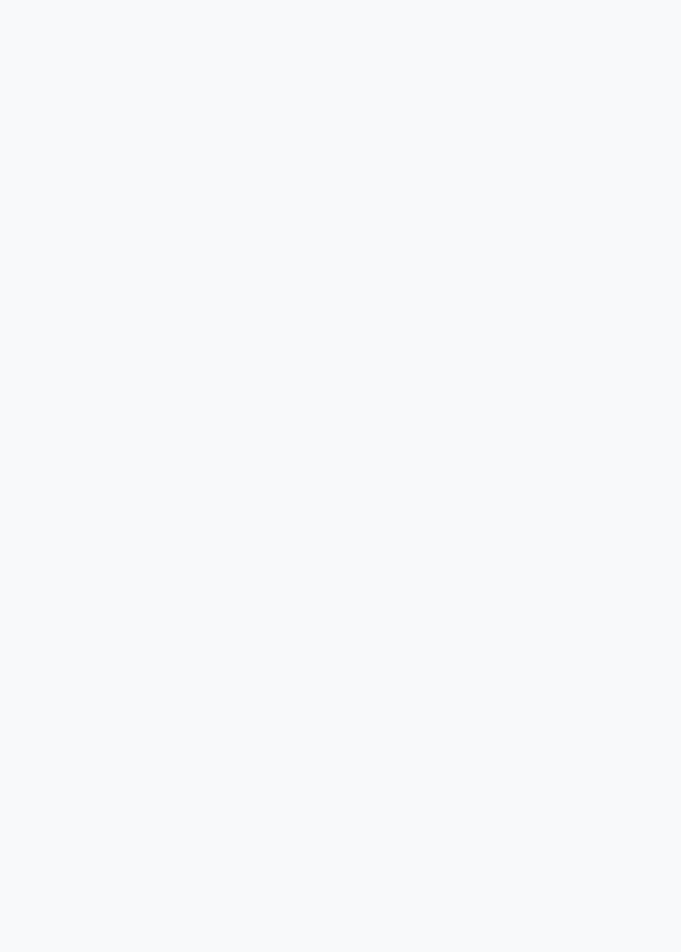
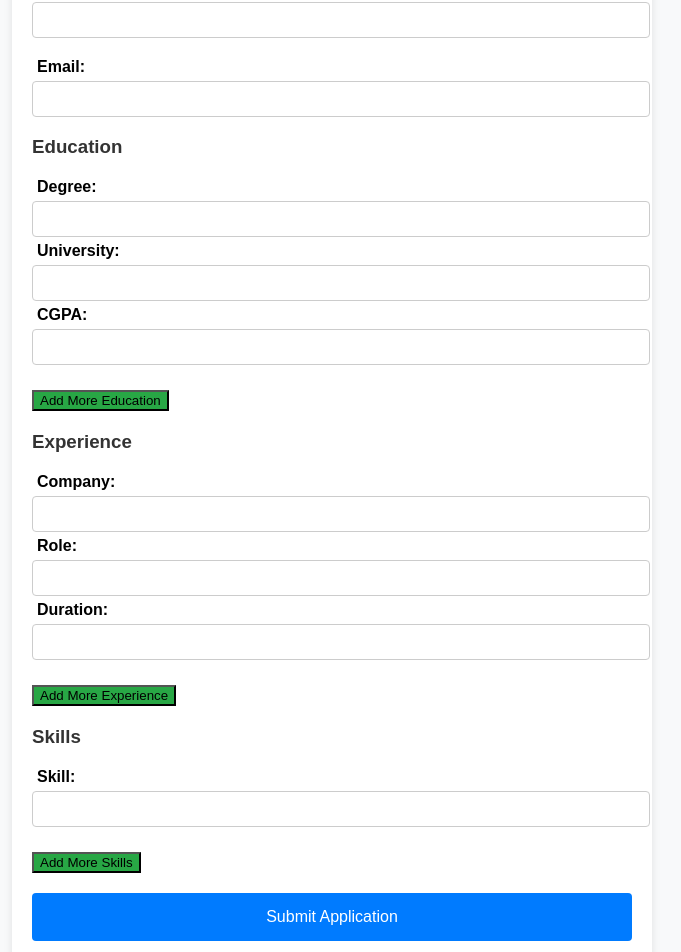
Before and after one commit to Yashgabani845/hiring-portal, a React (Create React App) app in the folder hiring-portal/: page /application in a window 1280 px wide. Before the commit this address had no page. Shown: the part 349-1301 px from the top of the page, without its empty margins (308-989 px from the left). Before the commit the page ends 800 px from the top, so only its background shows below. Built offline with nearby package versions, Linux system fonts and the light colour scheme.

Commit message:
application added

```diff
--- a/hiring-portal/src/App.js
+++ b/hiring-portal/src/App.js
@@ -19,6 +19,7 @@ import Coding from './Components/Coding';
 import CreateAssessment from './Components/createTest';
 import Video from './Components/Video';
 import ManageJobs from './Components/Managejob';
+import ApplicationForm from './Components/ApplicationForm';
 function App() {
   const [test, setTest] = useState(null);
 
@@ -41,6 +42,7 @@ function App() {
         <Route path='/manage-assesment/:jobId' element={<CreateAssessment />} />
         <Route path='/videocalling' element={<Video/>}/>
         <Route path="/managejobs/:jobId" element={<ManageJobs />} />
+        <Route path="/application" element={<ApplicationForm/>}/>
         </Routes>
    </Router>
   );
--- /dev/null
+++ b/hiring-portal/src/CSS/ApplicationForm.css
@@ -0,0 +1,52 @@
+.application-form {
+    width: 100%;
+    max-width: 600px;
+    margin: 0 auto;
+    padding: 20px;
+    background-color: #ffffff;
+    border-radius: 8px;
+    box-shadow: 0 4px 8px rgba(0, 0, 0, 0.1);
+    font-family: Arial, sans-serif;
+  }
+
+  .application-form h2, .application-form h3 {
+    color: #333;
+    margin-bottom: 15px;
+  }
+
+  .form-group {
+    margin-bottom: 15px;
+  }
+
+  .form-group label {
+    display: block;
+    font-weight: bold;
+    margin-bottom: 5px;
+  }
+
+  .form-group input, .form-group textarea {
+    width: 100%;
+    padding: 8px;
+    border: 1px solid #ccc;
+    border-radius: 4px;
+  }
+
+  .skills-section, .education-section, .experience-section {
+    margin-bottom: 20px;
+  }
+
+
+
+  .submit-button {
+    width: 100%;
+    font-size: 16px;
+  }
+
+  button[type="button"] {
+    margin-top: 10px;
+    background-color: #28a745;
+  }
+
+  button[type="button"]:hover {
+    background-color: #218838;
+  }
--- /dev/null
+++ b/hiring-portal/src/Components/ApplicationForm.jsx
@@ -0,0 +1,148 @@
+import React, { useState } from "react";
+import axios from "axios";
+import "../CSS/ApplicationForm.css";
+
+const ApplicationForm = ({ jobId, applicantId }) => {
+  const [formData, setFormData] = useState({
+    resume: "",
+    coverLetter: "",
+    mobileNumber: "",
+    email: "",
+    education: [{ degree: "", university: "", cgpa: "" }],
+    experience: [{ company: "", role: "", duration: "" }],
+    skills: [""],
+  });
+
+  const handleInputChange = (e) => {
+    const { name, value } = e.target;
+    setFormData({ ...formData, [name]: value });
+  };
+
+  const handleEducationChange = (index, e) => {
+    const { name, value } = e.target;
+    const newEducation = formData.education.map((edu, eduIndex) =>
+      eduIndex === index ? { ...edu, [name]: value } : edu
+    );
+    setFormData({ ...formData, education: newEducation });
+  };
+
+  const handleExperienceChange = (index, e) => {
+    const { name, value } = e.target;
+    const newExperience = formData.experience.map((exp, expIndex) =>
+      expIndex === index ? { ...exp, [name]: value } : exp
+    );
+    setFormData({ ...formData, experience: newExperience });
+  };
+
+  const addEducationField = () => {
+    setFormData({
+      ...formData,
+      education: [...formData.education, { degree: "", university: "", cgpa: "" }],
+    });
+  };
+
+  const addExperienceField = () => {
+    setFormData({
+      ...formData,
+      experience: [...formData.experience, { company: "", role: "", duration: "" }],
+    });
+  };
+
+  const addSkill = () => {
+    setFormData({ ...formData, skills: [...formData.skills, ""] });
+  };
+
+  const handleSubmit = async (e) => {
+    e.preventDefault();
+    const applicationData = {
+      ...formData,
+      jobId,
+      applicantId,
+    };
+    try {
+      const response = await axios.post("http://localhost:5000/api/applications", applicationData);
+      alert("Application submitted successfully!");
+    } catch (error) {
+      console.error("Error submitting application:", error);
+      alert("Failed to submit application.");
+    }
+  };
+
+  return (
+    <form className="application-form" onSubmit={handleSubmit}>
+      <h2>Apply for the Job</h2>
+
+      <div className="form-group">
+        <label>Resume URL:</label>
+        <input type="text" name="resume" value={formData.resume} onChange={handleInputChange} required />
+      </div>
+
+      <div className="form-group">
+        <label>Cover Letter:</label>
+        <textarea name="coverLetter" value={formData.coverLetter} onChange={handleInputChange} />
+      </div>
+
+      <div className="form-group">
+        <label>Mobile Number:</label>
+        <input type="text" name="mobileNumber" value={formData.mobileNumber} onChange={handleInputChange} required />
+      </div>
+
+      <div className="form-group">
+        <label>Email:</label>
+        <input type="email" name="email" value={formData.email} onChange={handleInputChange} required />
+      </div>
+
+      <div className="education-section">
+        <h3>Education</h3>
+        {formData.education.map((edu, index) => (
+          <div key={index} className="form-group">
+            <label>Degree:</label>
+            <input type="text" name="degree" value={edu.degree} onChange={(e) => handleEducationChange(index, e)} required />
+
+            <label>University:</label>
+            <input type="text" name="university" value={edu.university} onChange={(e) => handleEducationChange(index, e)} required />
+
+            <label>CGPA:</label>
+            <input type="number" name="cgpa" value={edu.cgpa} onChange={(e) => handleEducationChange(index, e)} required />
+          </div>
+        ))}
+        <button type="button" onClick={addEducationField}>Add More Education</button>
+      </div>
+
+      <div className="experience-section">
+        <h3>Experience</h3>
+        {formData.experience.map((exp, index) => (
+          <div key={index} className="form-group">
+            <label>Company:</label>
+            <input type="text" name="company" value={exp.company} onChange={(e) => handleExperienceChange(index, e)} required />
+
+            <label>Role:</label>
+            <input type="text" name="role" value={exp.role} onChange={(e) => handleExperienceChange(index, e)} required />
+
+            <label>Duration:</label>
+            <input type="text" name="duration" value={exp.duration} onChange={(e) => handleExperienceChange(index, e)} required />
+          </div>
+        ))}
+        <button type="button" onClick={addExperienceField}>Add More Experience</button>
+      </div>
+
+      <div className="skills-section">
+        <h3>Skills</h3>
+        {formData.skills.map((skill, index) => (
+          <div key={index} className="form-group">
+            <label>Skill:</label>
+            <input type="text" value={skill} onChange={(e) => {
+              const newSkills = formData.skills.map((sk, skIndex) => skIndex === index ? e.target.value : sk);
+              setFormData({ ...formData, skills: newSkills });
+            }} />
+          </div>
+        ))}
+        <button type="button" onClick={addSkill}>Add More Skills</button>
+      </div>
+
+      <button type="submit" className="submit-button">Submit Application</button>
+    </form>
+  );
+};
+
+export default ApplicationForm;
--- a/hiring-portal/src/Components/Job.jsx
+++ b/hiring-portal/src/Components/Job.jsx
@@ -64,7 +64,7 @@ const Job = () => {
                                     <p><FaRegClock /> Time Left: {calculateTimeLeft(job.applicationDeadline)}</p>
                                     <button
                                         className="view-button"
-                                        onClick={() => navigate(`/job/${job._id}`)}  // Navigate to job details page
+                                        onClick={() => navigate(`/job/${job._id}`)}
                                     >
                                         View
                                     </button>
@@ -108,7 +108,9 @@ const Job = () => {
                         <div><FaEye /> Impressions: {jobDetails.impressions}</div>
                         <div><FaUsers /> Applied: {jobDetails.applied}</div>
                     </div>
-                    <button className="apply-button">Apply Now</button>
+                    <button className="apply-button" onClick={()=>{
+                        navigate("/application")
+                    }} >Apply Now</button>
                 </div>
             </div>
         </div>
```
